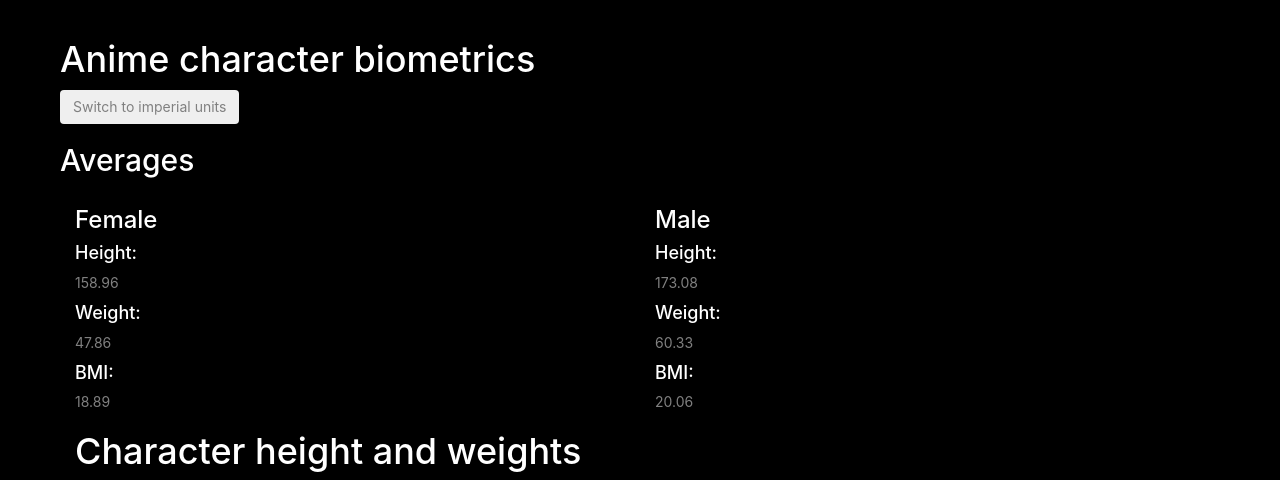
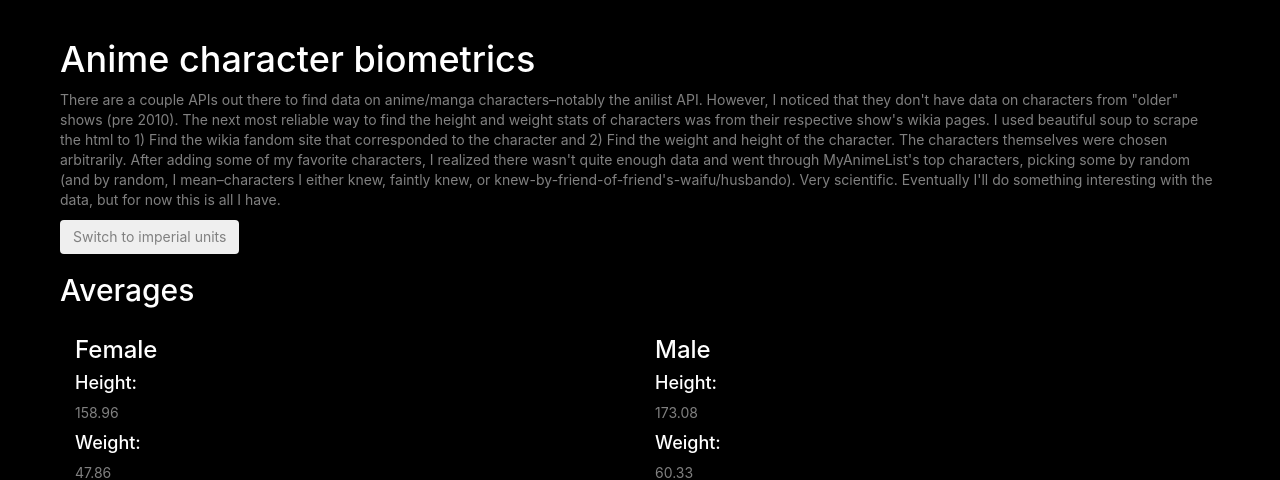
Before and after one commit to Lucytheanimefan/anime-server, a Flask app: page /character_biometrics in a window 1280 px wide. Shown: the top 480 px of the page. Run offline with Flask 2, Linux system fonts and the light colour scheme; some libraries are stand-ins or nearby versions.

Commit message:
update description

```diff
--- a/templates/anime_character_biostats.html
+++ b/templates/anime_character_biostats.html
@@ -3,6 +3,7 @@
   <div id="data" data-list='{{ data }}'></div>
   <div class="row">
     <h1>Anime character biometrics</h1>
+    <p>There are a couple APIs out there to find data on anime/manga characters–notably the anilist API. However, I noticed that they don't have data on characters from "older" shows (pre 2010). The next most reliable way to find the height and weight stats of characters was from their respective show's wikia pages. I used beautiful soup to scrape the html to 1) Find the wikia fandom site that corresponded to the character and 2) Find the weight and height of the character. The characters themselves were chosen arbitrarily. After adding some of my favorite characters, I realized there wasn't quite enough data and went through MyAnimeList's top characters, picking some by random (and by random, I mean–characters I either knew, faintly knew, or knew-by-friend-of-friend's-waifu/husbando). Very scientific. Eventually I'll do something interesting with the data, but for now this is all I have.</p>
     <button type="button" class="btn btn-outline-dark" id="switchUnits">Switch to imperial units </button>
   </div>
   <div class="row">
```
